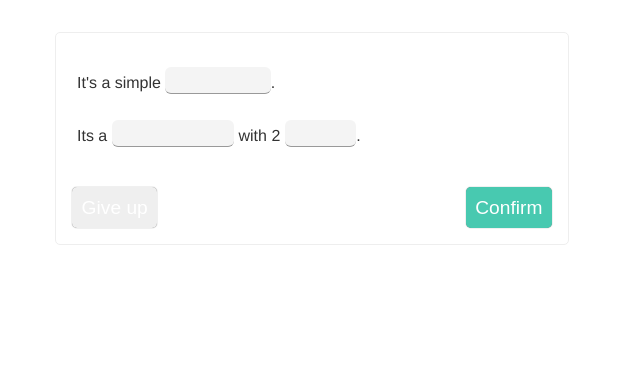
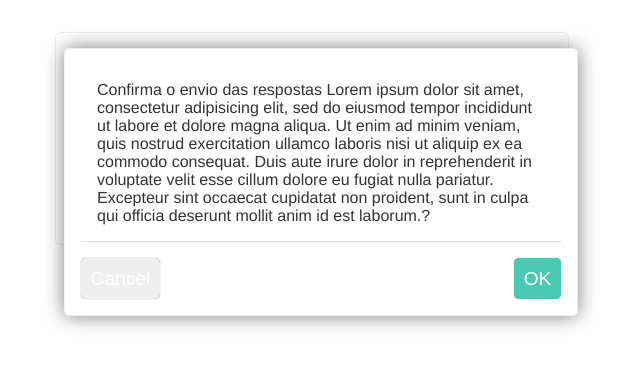
Before and after one commit to diegogurgel/fillgaps, a website: page app/index.html in a window 1280 px wide. Both pictures are taken after a click on the button "Confirm". Shown: the whole page, without its empty margins (328-968 px from the left). Drawn offline with nearby package versions, Linux system fonts and the light colour scheme; files that its build step writes are made by us from their sources.

Commit message:
Add dialog on confirm

```diff
--- a/app/index.html
+++ b/app/index.html
@@ -27,9 +27,21 @@
         <div class="fillgaps">
             <section class="question-container">
             </section>
-            <button class="giveup">Give up</button>
-            <button class="confirm">Confirm</button>
+            <button class="btn btn-cancel giveup">Give up</button>
+            <button class="btn btn-confirm  confirm">Confirm</button>
+
         </div>
+            <div class="message-box">
+                <div class="content">Confirma o envio das respostas Lorem ipsum dolor sit amet, consectetur adipisicing elit, sed do eiusmod
+                tempor incididunt ut labore et dolore magna aliqua. Ut enim ad minim veniam,
+                quis nostrud exercitation ullamco laboris nisi ut aliquip ex ea commodo
+                consequat. Duis aute irure dolor in reprehenderit in voluptate velit esse
+                cillum dolore eu fugiat nulla pariatur. Excepteur sint occaecat cupidatat non
+                proident, sunt in culpa qui officia deserunt mollit anim id est laborum.?</div>
+                <button class="btn btn-cancel act-cancel">Cancel</button>
+                <button class="btn btn-confirm act-ok">OK</button>
+            </div>
+
 
 
         <!-- build:js scripts/vendor.js -->
--- a/app/scripts/main.js
+++ b/app/scripts/main.js
@@ -15,15 +15,23 @@ $(document).ready(function() {
 	$("button.confirm").click(function(event) {
 		console.log("Correct answers: "+countCorrects($(".question-container input")));
 		console.log("Wrong answers: "+countWrongs($(".question-container input")));
-
+		$(".message-box").addClass('active')
 		/**
 
 			TODO:
-			- Go to next slide
+
 			- Send result to anywhere
 
 		**/
 
+	});
+	$(".btn.btn-cancel.act-cancel").click(function(event) {
+		$(".message-box").removeClass('active');
+	});
+
+	$(".btn.btn-confirm.act-ok").click(function(event) {
+		/* - Go to next slide */
+		$(".message-box").removeClass('active');
 	});
 
 
--- a/app/styles/main.css
+++ b/app/styles/main.css
@@ -49,7 +49,7 @@ input{
     margin: 0 auto;
     margin-top: 2em;
 }
-button{
+.btn{
     padding: .5em;
     margin: 0 auto;
     border: none;
@@ -59,13 +59,51 @@ button{
     box-shadow: 0px 0px 1px #666;
     text-decoration: none;
 }
-button:active{
+.btn:active{
     box-shadow: inset 0px 0px 6px #333;
 }
-button:focus{
+.btn:focus{
     outline: none;
 }
-button.confirm{
+.btn.btn-confirm{
     background: #48C9B0;
     float: right;
 }
+.message-box{
+    opacity: 0;
+    display: none;
+    padding: 1em;
+    border: solid 1px #eee;
+    border-radius: 5px;
+    margin: 0 auto;
+    float: left;
+    min-width: 12em;
+    max-width: 30em;
+    top: 3em;
+    margin-left: 30%;
+    position:absolute;
+    z-index: 99;
+    background-color: #fff;
+    box-shadow: 0 0 20px rgba(0,0,0,0.5);
+    -webkit-transition: opacity 0.25s ;
+       -moz-transition: opacity 0.25s ;
+        -ms-transition: opacity 0.25s ;
+         -o-transition: opacity 0.25s ;
+            transition: opacity 0.25s ;
+}
+.content{
+    width: auto;
+    padding: 1em;
+    border-bottom: 1px solid #ddd;
+    margin-bottom: 1em;
+}
+.active{
+    display: inline;
+
+        -webkit-transition: opacity 0.25s ;
+       -moz-transition: opacity 0.25s ;
+        -ms-transition: opacity 0.25s ;
+         -o-transition: opacity 0.25s ;
+            transition: opacity 0.25s ;
+            opacity: 1;
+}
```
